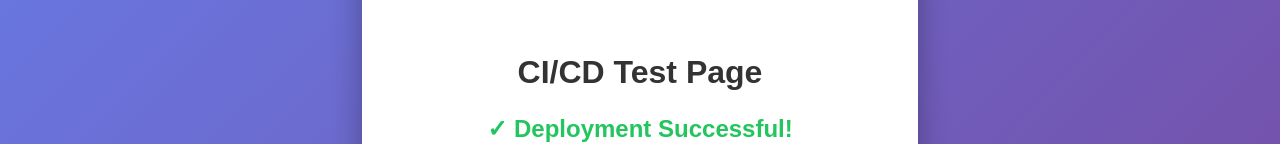
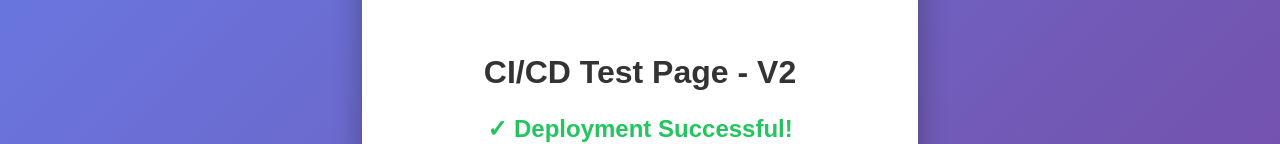
Before and after one commit to fatiAc/githubActions_Demo, a plain HTML site: page index.html in a window 1280 px wide. Shown: the part 335-479 px from the top of the page. Drawn offline with Linux system fonts and the light colour scheme.

Commit message:
Testing changes

```diff
--- a/index.html
+++ b/index.html
@@ -52,7 +52,7 @@
 <body>
     <div class="container">
         <img src="https://www.capgemini.com/wp-content/themes/capgemini2020/assets/images/logo.svg" alt="Capgemini Logo" class="logo">
-        <h1> CI/CD Test Page</h1>
+        <h1> CI/CD Test Page - V2</h1>
         <p class="status">✓ Deployment Successful!</p>
         <p>If you can see this page, your CI/CD pipeline is working correctly.</p>
         <p><a href="https://www.capgemini.com" target="_blank">Visit Capgemini Website</a></p>
```
Also changed, not shown: 1 other file.
